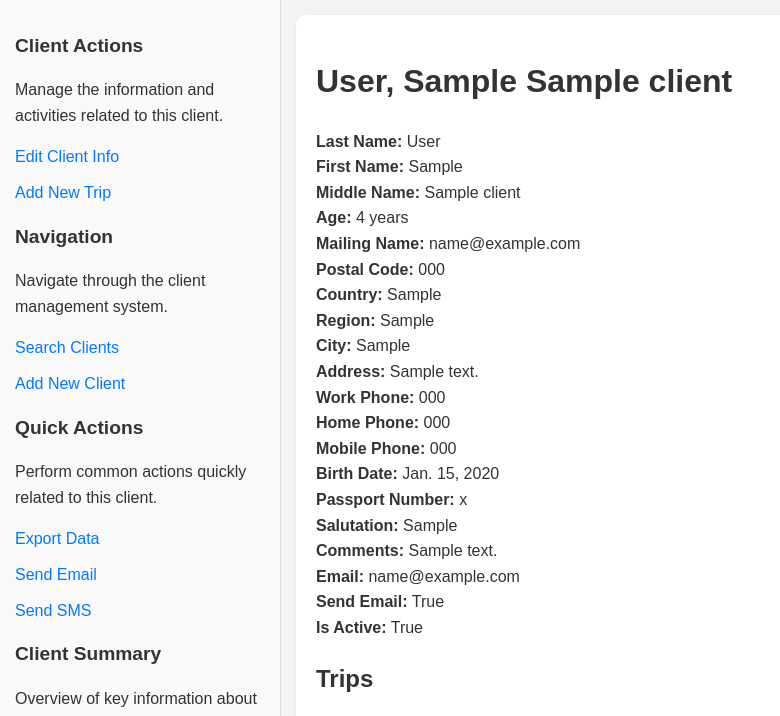
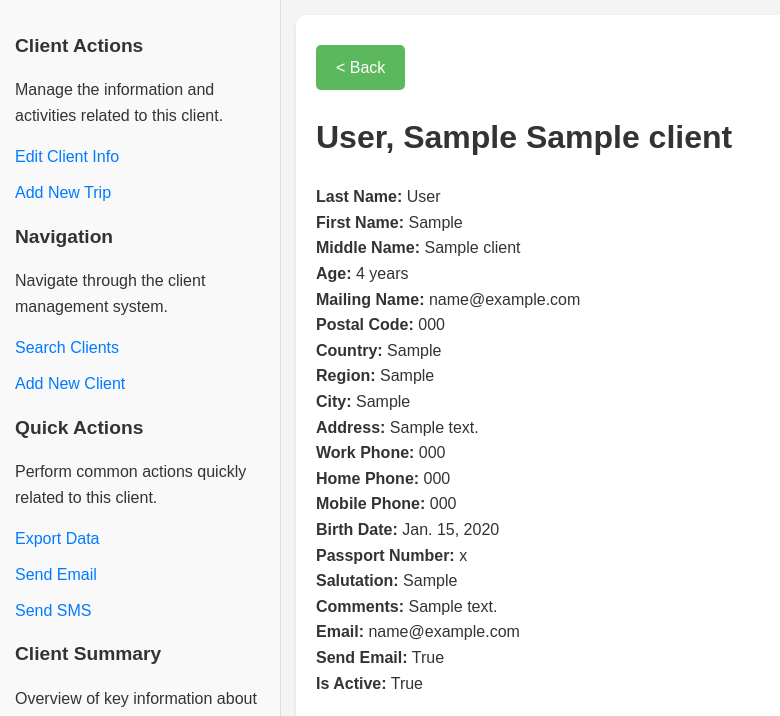
Before and after one commit to iOSSergey/client-management-system, a Django app: page /client/1/ in a window 1280 px wide. Shown: the part 46-762 px from the top of the page, without its empty margins (0-780 px from the left). Run offline with Django 5.2, Linux system fonts and the light colour scheme; tables that the repository leaves empty hold one stand-in row (values such as "Sample post").

Commit message:
:sparkles: Add trip count to client details and update Back button styling

```diff
--- a/clients/models.py
+++ b/clients/models.py
@@ -44,6 +44,9 @@ class Client(models.Model):
         else:
             return f"{age} years"
 
+    def trip_count(self):
+        return self.trips.count()
+
     # class Meta:
     #     db_table = 'ClientBase'
 
--- a/clients/static/css/style.css
+++ b/clients/static/css/style.css
@@ -183,7 +183,8 @@ table th {
   margin-top: 20px;
 }
 
-.trip-table th, .trip-table td {
+.trip-table th,
+.trip-table td {
   padding: 10px;
   border: 1px solid #ddd;
 }
@@ -274,3 +275,29 @@ table th {
 .action-link.delete:hover {
   color: #c82333; /* Более темный оттенок темно-красного для эффекта наведения */
 }
+
+/* Стили для кнопки "Back" */
+.back-button {
+  background-color: #5cb85c; /* Зеленый цвет фона */
+  color: white; /* Белый цвет текста */
+  border: none; /* Удаление стандартной рамки */
+  padding: 10px 20px; /* Внутренние отступы */
+  text-align: center; /* Выравнивание текста по центру */
+  text-decoration: none; /* Удаление подчеркивания текста */
+  display: inline-block; /* Выравнивание кнопки */
+  font-size: 16px; /* Размер шрифта */
+  margin-top: 10px; /* Верхний отступ */
+  border-radius: 5px; /* Скругленные углы */
+  cursor: pointer; /* Курсор в виде руки при наведении */
+  transition: background-color 0.3s, box-shadow 0.3s; /* Плавные переходы для фона и тени */
+}
+
+.back-button:hover {
+  background-color: #4cae4c; /* Более темный зеленый цвет при наведении */
+  box-shadow: 0 4px 8px rgba(0, 0, 0, 0.2); /* Тень при наведении */
+}
+
+.back-button:active {
+  background-color: #398c39; /* Еще более темный зеленый цвет при нажатии */
+  box-shadow: 0 2px 4px rgba(0, 0, 0, 0.3); /* Меньшая тень при нажатии */
+}
--- a/clients/templates/clients/client_detail.html
+++ b/clients/templates/clients/client_detail.html
@@ -7,13 +7,13 @@
     <p>Manage the information and activities related to this client.</p>
     <ul>
         <li><a href="#">Edit Client Info</a></li> <!-- Modify client details and information -->
-        <li><a href="#">Add New Trip</a></li> <!-- Add a new trip for this client -->
+        <li><a href="{% url 'trip_create' client.id %}">Add New Trip</a></li> <!-- Add a new trip for this client -->
     </ul>
 
     <h2>Navigation</h2>
     <p>Navigate through the client management system.</p>
     <ul>
-        <li><a href="#">Search Clients</a></li> <!-- Search for clients in the system -->
+        <li><a href="{% url 'search_clients' %}">Search Clients</a></li> <!-- Search for clients in the system -->
         <li><a href="#">Add New Client</a></li> <!-- Add a new client to the system -->
     </ul>
 
@@ -35,9 +35,10 @@
     <div><strong>Number of Trips:</strong> {{ client.trip_count }}</div> <!-- Total number of trips this client has made -->
 {% endblock %}
 
-
 {% block content %}
 <div class="client-details">
+    <a href="{% url 'search_clients' %}" class="back-button">&lt; Back</a> <!-- Back button -->
+
     <h1>{{ client.last_name }}, {{ client.first_name }} {{ client.middle_name }}</h1>
     <div class="client-info">
         <div><strong>Last Name:</strong> {{ client.last_name }}</div>
```
